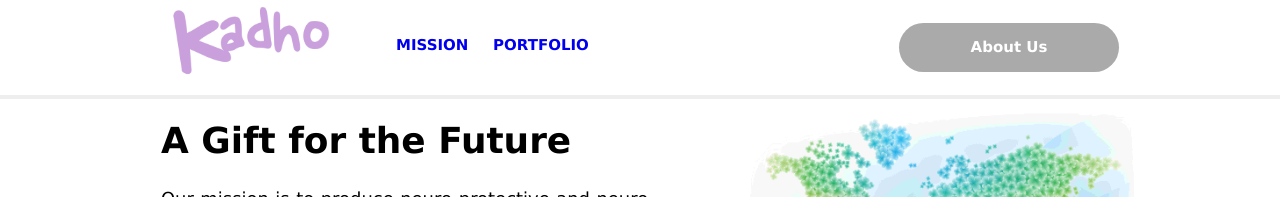
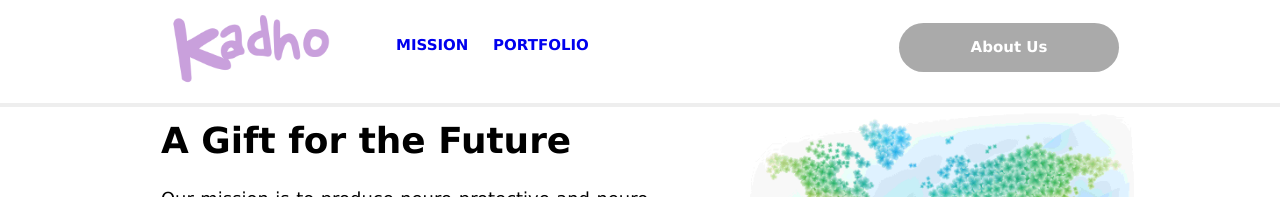
Before and after one commit to kadhoinc/kadhoinc.github.io, a Jekyll site: the page built from index.html, in a window 1280 px wide. Shown: the top 197 px of the page. Built offline with Jekyll 4.4.1, drawn with Linux system fonts in a browser that asks for light colours; Markdown is read by kramdown in place of the engine named in the settings.

Commit message:
one last change

```diff
--- a/css/main.css
+++ b/css/main.css
@@ -241,7 +241,7 @@
 
 .logo {
   float: left;
-  margin-top: -14px;
+  margin-top: -6px;
 }
 
 .logo img {
```
